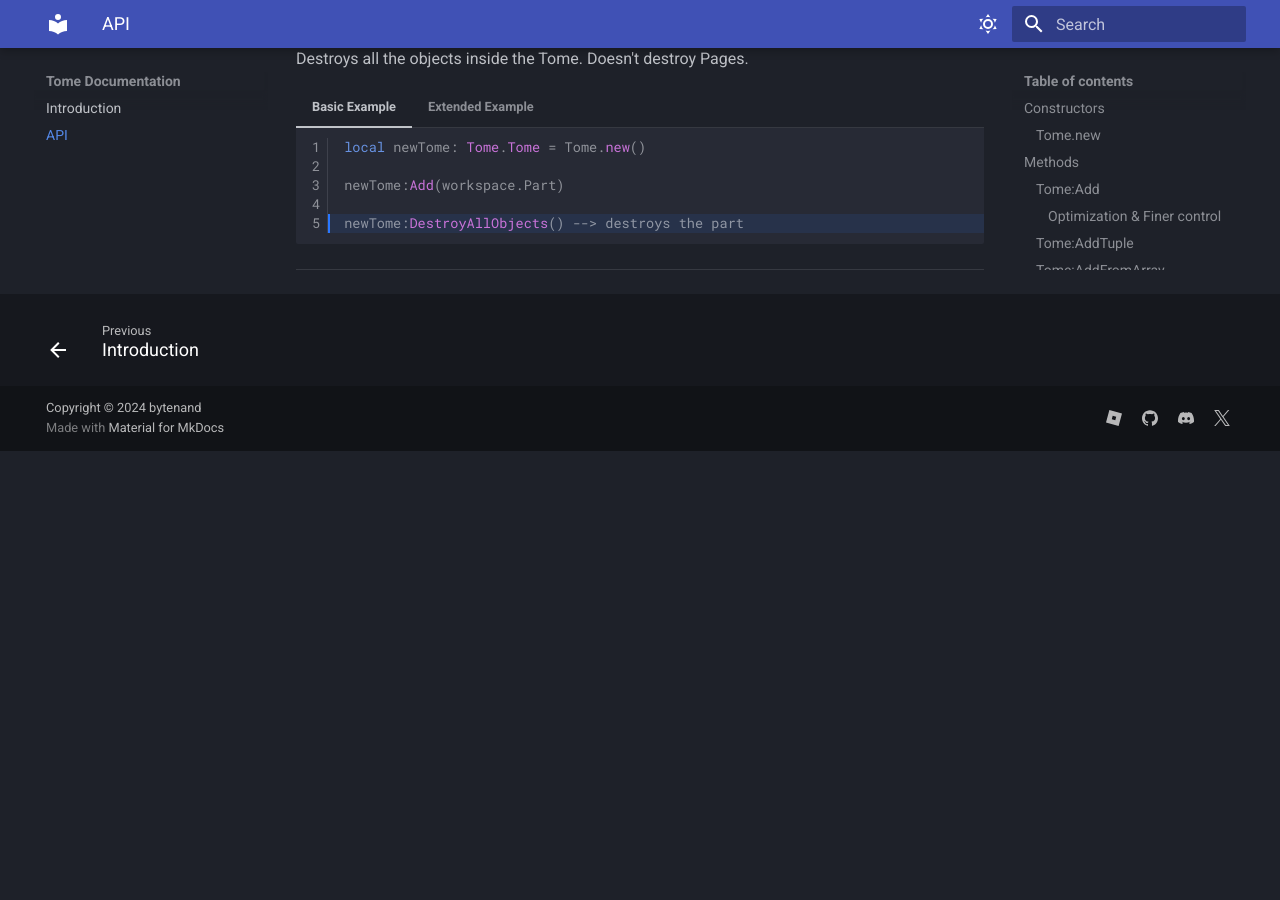
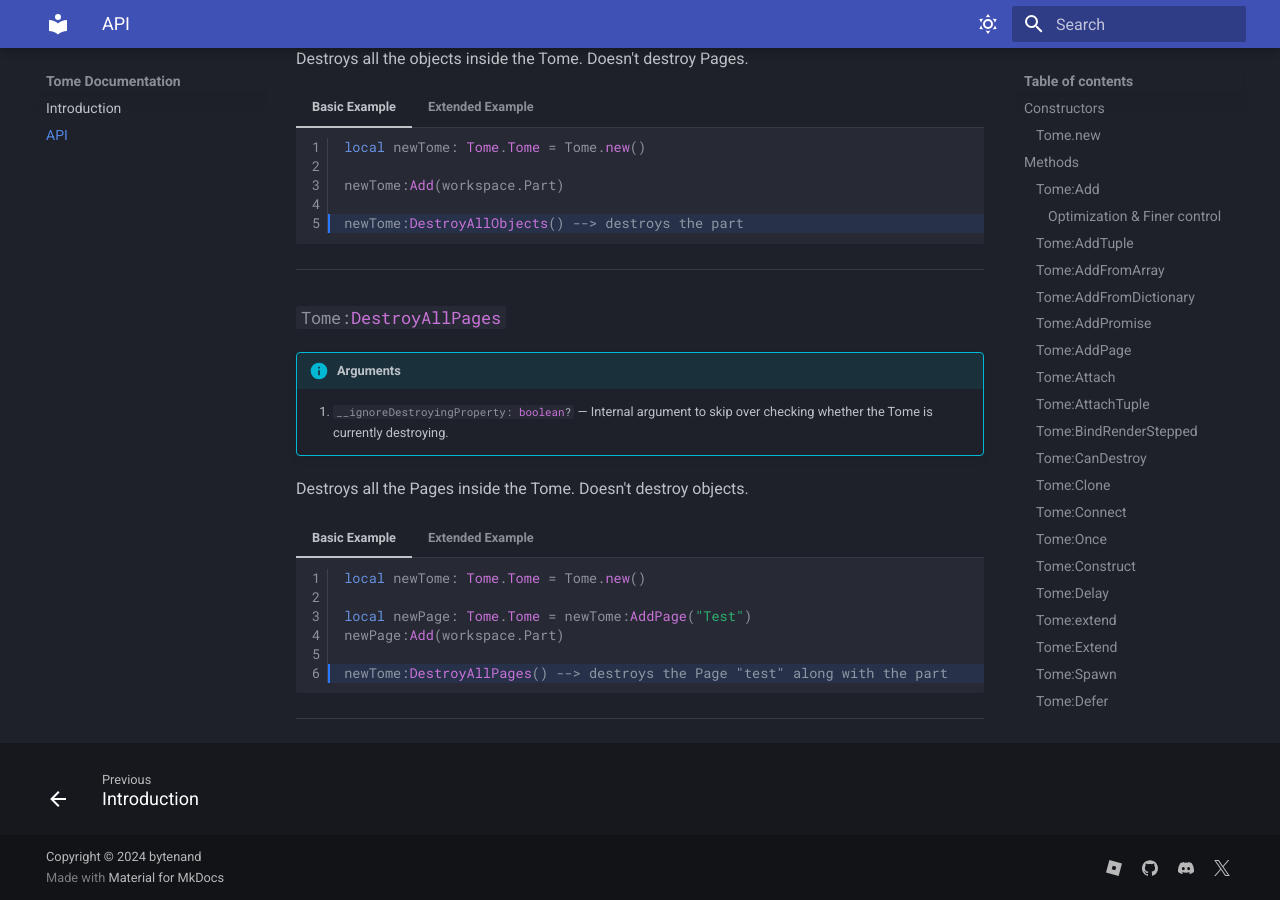
Before and after one commit to y29r/tome-docs, an MkDocs documentation site: the page built from docs/API.md, in a window 1280 px wide and 900 px high, scrolled down 13948 px. Built offline with MkDocs 1.6.1 and Material for MkDocs 9.7.7, drawn with Linux system fonts in a browser that asks for light colours; before the commit the page ends 14399 px from its top, so only the background shows below that.

Commit message:
Added Tome:DestroyAllPages

````diff
--- a/docs/API.md
+++ b/docs/API.md
@@ -719,7 +719,7 @@ Destroys all the objects inside the Tome. Doesn't destroy Pages.
 	```
 
 === "Extended Example"
-	```luau linenums="1" hl_lines="5-5"
+	```luau linenums="1" hl_lines="8-8"
 	local newTome: Tome.Tome = Tome.new()
 
 	newTome:Add(workspace.Part)
@@ -731,3 +731,34 @@ Destroys all the objects inside the Tome. Doesn't destroy Pages.
 	```
 
 ---
+
+### `#!luau Tome:DestroyAllPages`
+
+!!! info "Arguments"
+	1. `#!luau __ignoreDestroyingProperty: boolean?` &mdash; Internal argument to skip over checking whether the Tome is currently destroying.
+
+Destroys all the Pages inside the Tome. Doesn't destroy objects.
+
+=== "Basic Example"
+	```luau linenums="1" hl_lines="6-6"
+	local newTome: Tome.Tome = Tome.new()
+
+	local newPage: Tome.Tome = newTome:AddPage("Test")
+	newPage:Add(workspace.Part)
+
+	newTome:DestroyAllPages() --> destroys the Page "test" along with the part
+	```
+
+=== "Extended Example"
+	```luau linenums="1" hl_lines="8-8"
+	local newTome: Tome.Tome = Tome.new()
+
+	newTome:Add(workspace.Part)
+
+	local newPage: Tome.Tome = newTome:AddPage("Test")
+	newPage:Add(workspace.Part2)
+
+	newTome:DestroyAllPages() --> destroys only the Page "test" alongside part 2
+	```
+
+---
````
